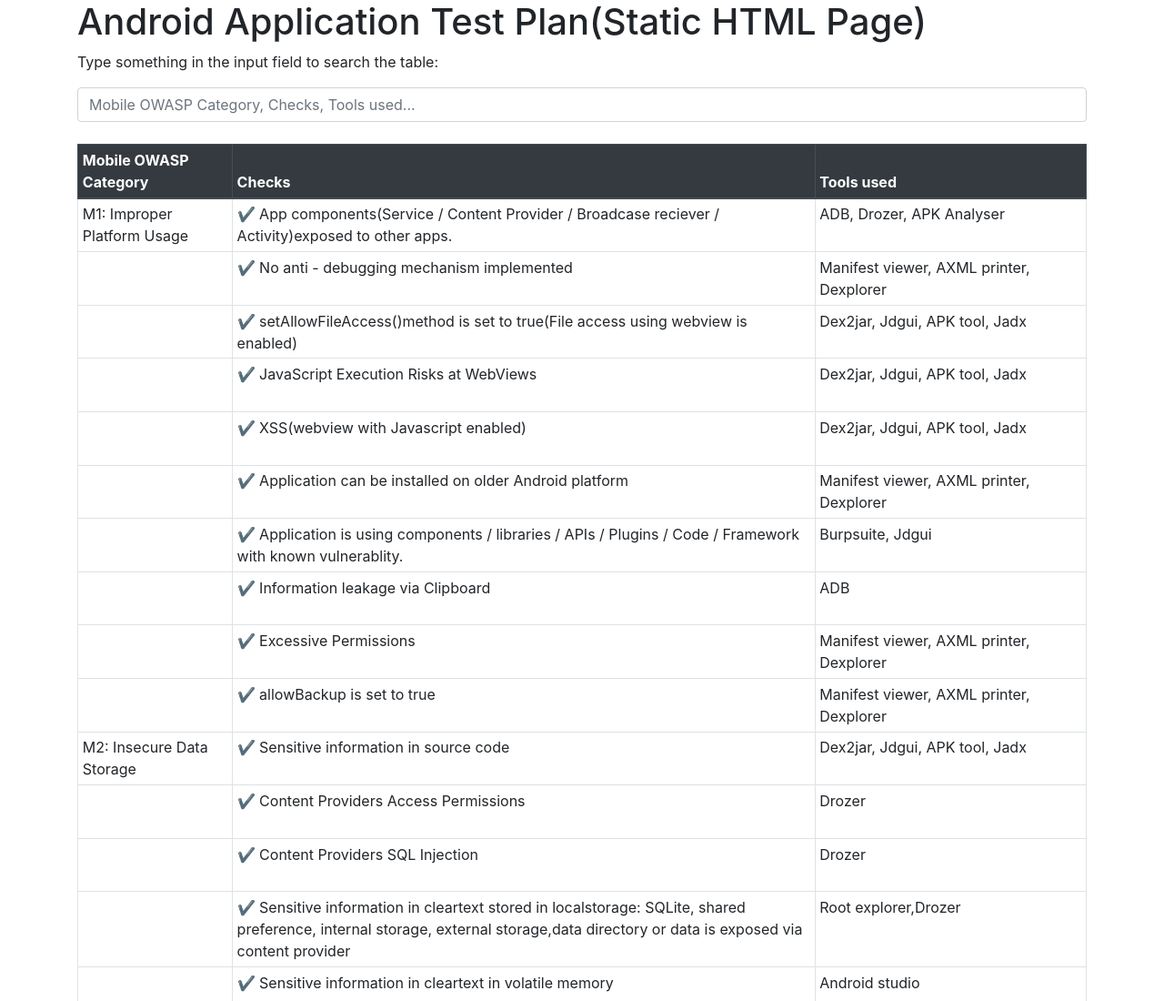
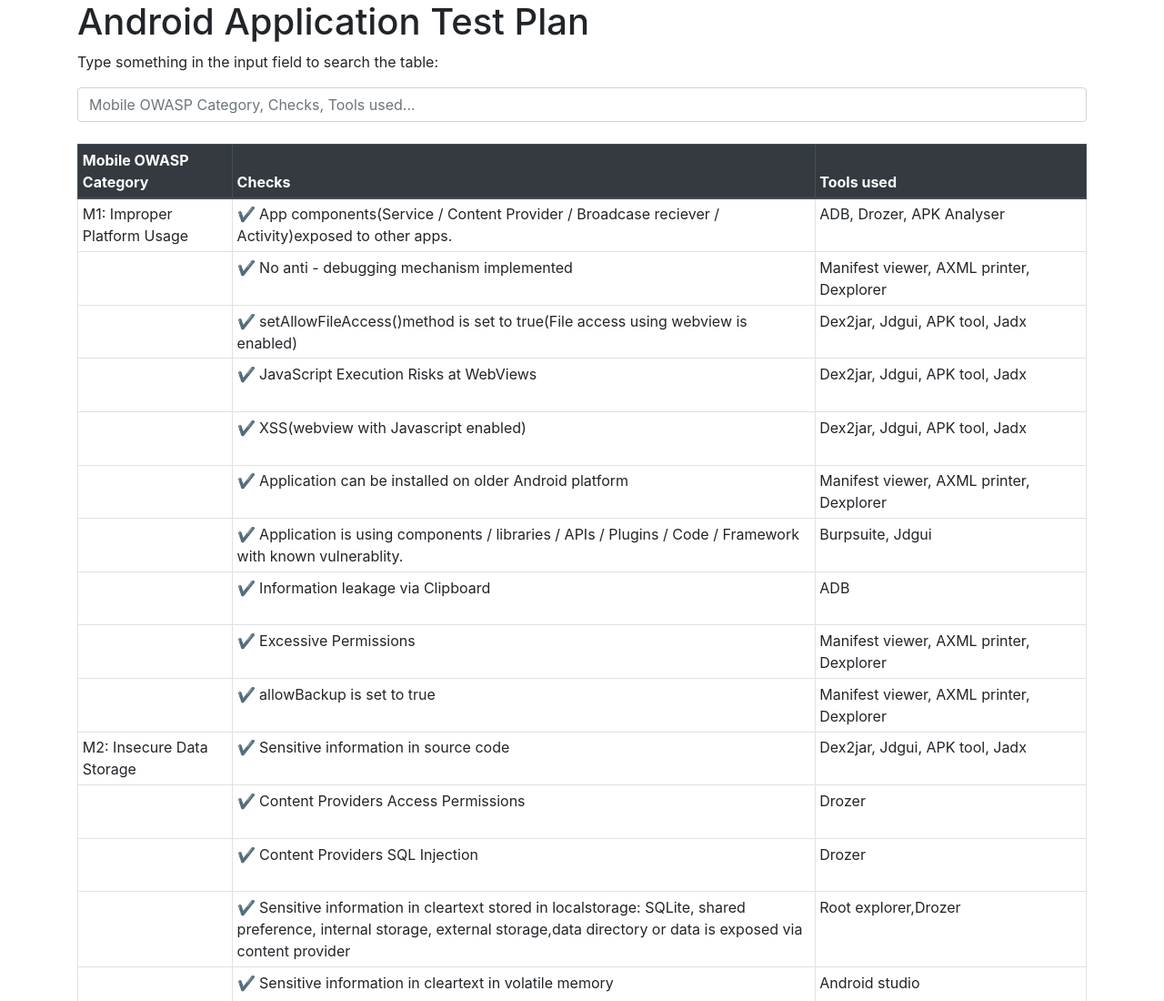
Before and after one commit to RakeshKengale/Testplans, a plain HTML site: page index.html in a window 1280 px wide. Shown: the top 1100 px of the page at 91% size. Drawn offline with nearby package versions, Linux system fonts and the light colour scheme.

Commit message:
Update index.html

```diff
--- a/index.html
+++ b/index.html
@@ -3,7 +3,7 @@
 <!DOCTYPE html>
 <html lang="en">
    <head>
-      <title> Android Application Test Plan(Static HTML Page) </title>
+      <title> Android Application Test Plan</title>
       <meta charset="utf-8">
       <meta name="viewport" content="width=device-width, initial-scale=1">
       <link rel="stylesheet" href="https://maxcdn.bootstrapcdn.com/bootstrap/4.5.0/css/bootstrap.min.css">
@@ -21,10 +21,11 @@
    </style>
    <body>
       <div class="container">
-         <h1> Android Application Test Plan(Static HTML Page) </h1>
+         <h1> Android Application Test Plan</h1>
          <p> Type something in the input field to search the table:  </p>
          <input class="form-control" id="myInput" type="text" placeholder="Mobile OWASP Category, Checks, Tools used...">
          <br>
+         <div class="table-responsive">
          <table class="table table-bordered table-hover table-sm">
             <thead class="thead-dark">
                <tr>
@@ -587,6 +588,7 @@
                <tr>
             </tbody>
          </table>
+            </div>
          <p> Note that we start the search in tbody, to prevent filtering the table headers. </p>
       </div>
       <div class="container">
```
